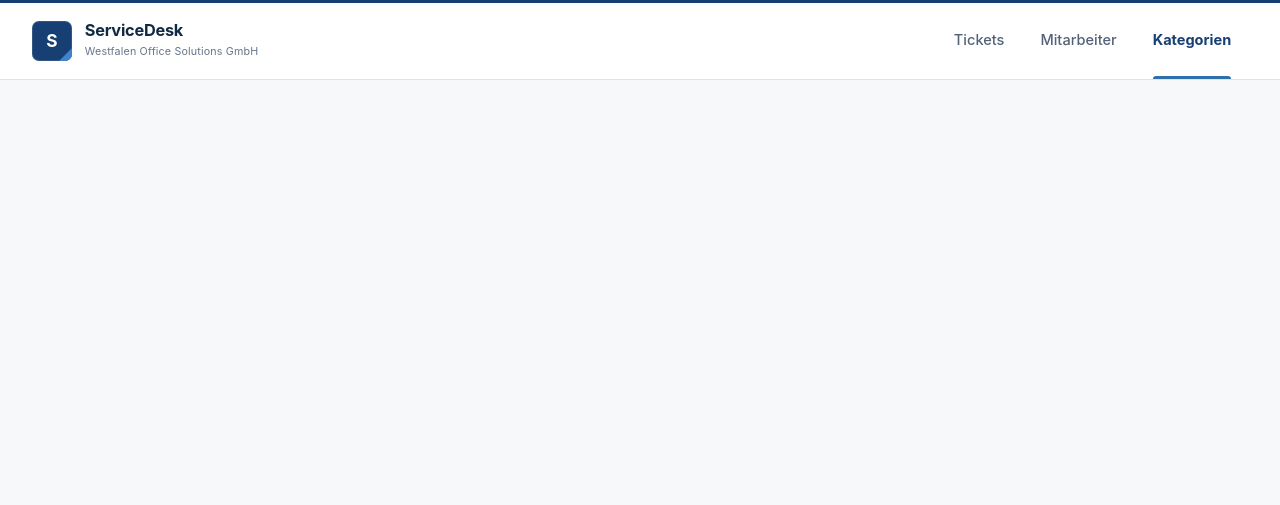
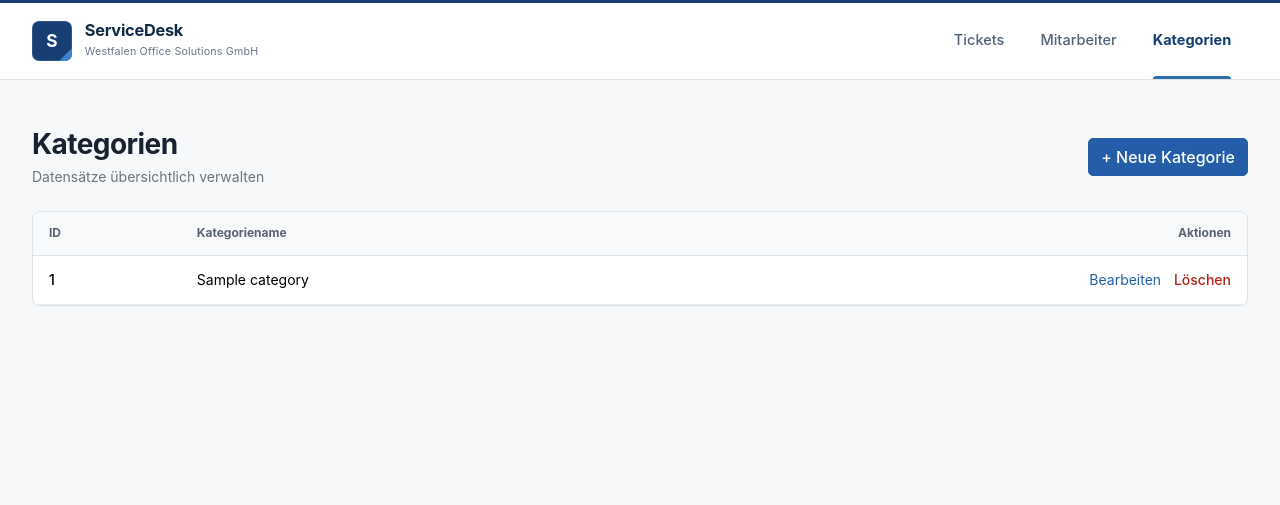
Before and after one commit to BITLC-dev-lab/ServiceDesk, an ASP.NET Core app: page /Categories in a window 1280 px wide. Shown: the top 505 px of the page. Run offline with ASP.NET Core 8, Linux system fonts and the light colour scheme; tables that the repository leaves empty hold one stand-in row (values such as "Sample post").

Commit message:
Deleted Description in ModelCategory

```diff
--- a/ServiceDesk/Models/Category.cs
+++ b/ServiceDesk/Models/Category.cs
@@ -8,7 +8,5 @@ namespace ServiceDesk.Models
         [Required(ErrorMessage = "Name ist erforderlich")]
         [StringLength(50, ErrorMessage = "Maximal 50 Zeichen")]
         public string Name { get; set; } = string.Empty;
-        [StringLength(200)]
-        public string? Description { get; set; }
     }
 }
--- a/ServiceDesk/Views/Categories/Index.cshtml
+++ b/ServiceDesk/Views/Categories/Index.cshtml
@@ -0,0 +1,94 @@
+@model List<ServiceDesk.Models.Category>
+
+@{
+  ViewData["Title"] = "Kategorien";
+}
+
+<div class="d-flex flex-wrap align-items-center justify-content-between gap-3 mb-4">
+  <div>
+    <h1 class="h3 mb-1">Kategorien</h1>
+    <p class="text-secondary small mb-0">Datensätze übersichtlich verwalten</p>
+  </div>
+  <a class="btn btn-primary" asp-controller="Categories" asp-action="Create">+ Neue Kategorie</a>
+</div>
+<div class="card sd-card">
+  <div class="table-responsive">
+    <table class="table sd-table align-middle mb-0">
+      <thead>
+        <tr>
+          <th>ID</th>
+          <th>Kategoriename</th>
+          <th class="text-end">Aktionen</th>
+        </tr>
+      </thead>
+      <tbody>
+        @foreach (var category in Model)
+                {
+                    <tr>
+                        <td class="fw-medium">@category.Id</td>
+                        <td>@category.Name</td>
+                        <td>
+                            <div class="action-links justify-content-end">
+                                <a asp-controller="Categories" asp-action="Edit">Bearbeiten</a>
+                                <button
+                                data-bs-toggle="modal"
+                                data-bs-target="#deleteModal"
+                                data-label="@category.Name"
+                                data-blocked="@category.ToString()">
+                                    Löschen
+                                </button>
+                            </div>
+                        </td>
+                    </tr>
+                }
+      </tbody>
+    </table>
+  </div>
+</div>
+<div
+  class="modal fade"
+  id="deleteModal"
+  tabindex="-1"
+  aria-labelledby="deleteModalTitle"
+  aria-hidden="true"
+>
+  <div class="modal-dialog modal-dialog-centered">
+    <div class="modal-content">
+      <div class="modal-header">
+        <h2 class="modal-title fs-5" id="deleteModalTitle">Löschen bestätigen</h2>
+        <button
+          type="button"
+          class="btn-close"
+          data-bs-dismiss="modal"
+          aria-label="Schließen"
+        ></button>
+      </div>
+      <div class="modal-body">
+        <p class="mb-2">Möchten Sie diesen Eintrag wirklich löschen?</p>
+        <p class="small text-secondary mb-0" id="deleteLabel"></p>
+        <div class="alert alert-danger mt-3 mb-0 d-none" id="deleteError">
+          Dieser Eintrag kann nicht gelöscht werden, da er noch verwendet wird.
+        </div>
+      </div>
+      <div class="modal-footer">
+        <button type="button" class="btn btn-outline-secondary" data-bs-dismiss="modal">
+          Abbrechen</button
+        ><button type="button" class="btn btn-danger" id="confirmDelete">Löschen</button>
+      </div>
+    </div>
+  </div>
+</div>
+
+
+@section Scripts {
+  <script>
+    document.getElementById("deleteModal").addEventListener("show.bs.modal", function (event) {
+      const trigger = event.relatedTarget;
+      const blocked = trigger.dataset.blocked === "true";
+      document.getElementById("deleteLabel").textContent = trigger.dataset.label;
+      document.getElementById("deleteError").classList.toggle("d-none", !blocked);
+      document.getElementById("confirmDelete").disabled = blocked;
+    });
+
+  </script>
+}
```
